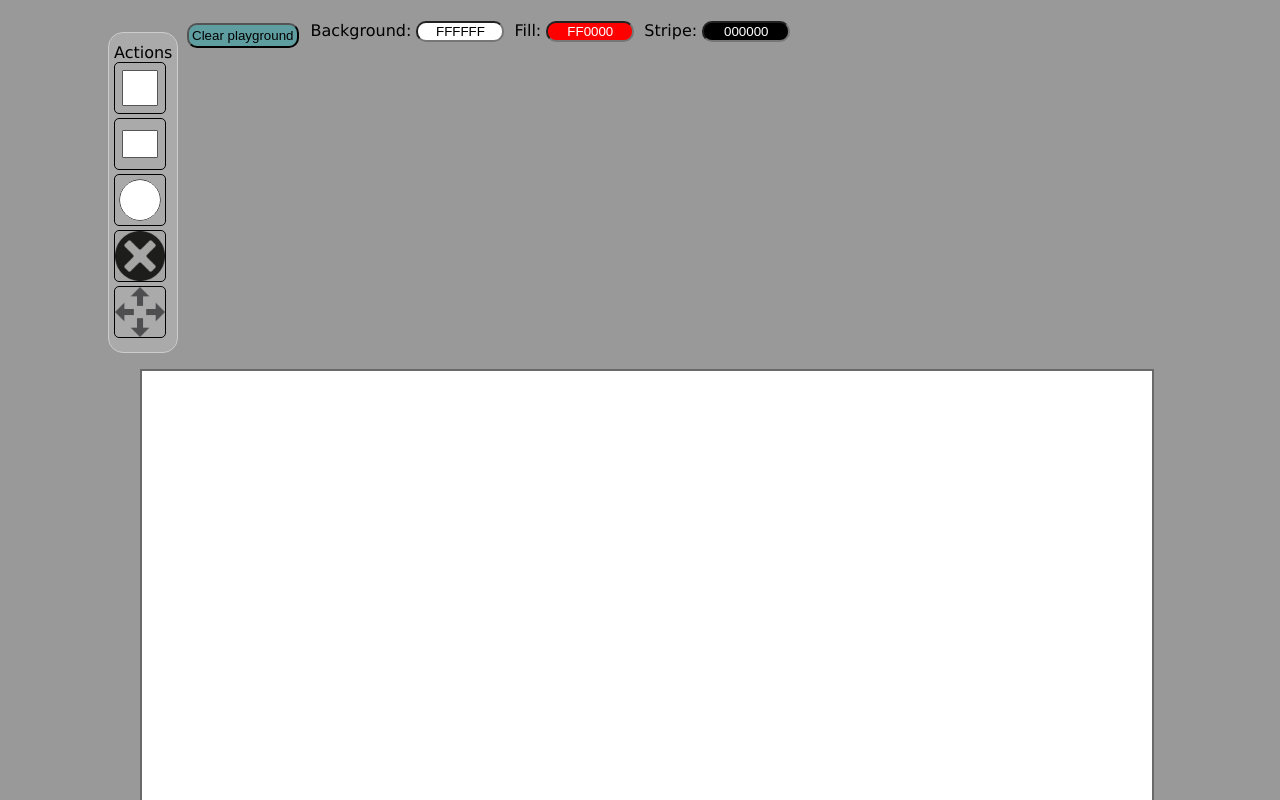
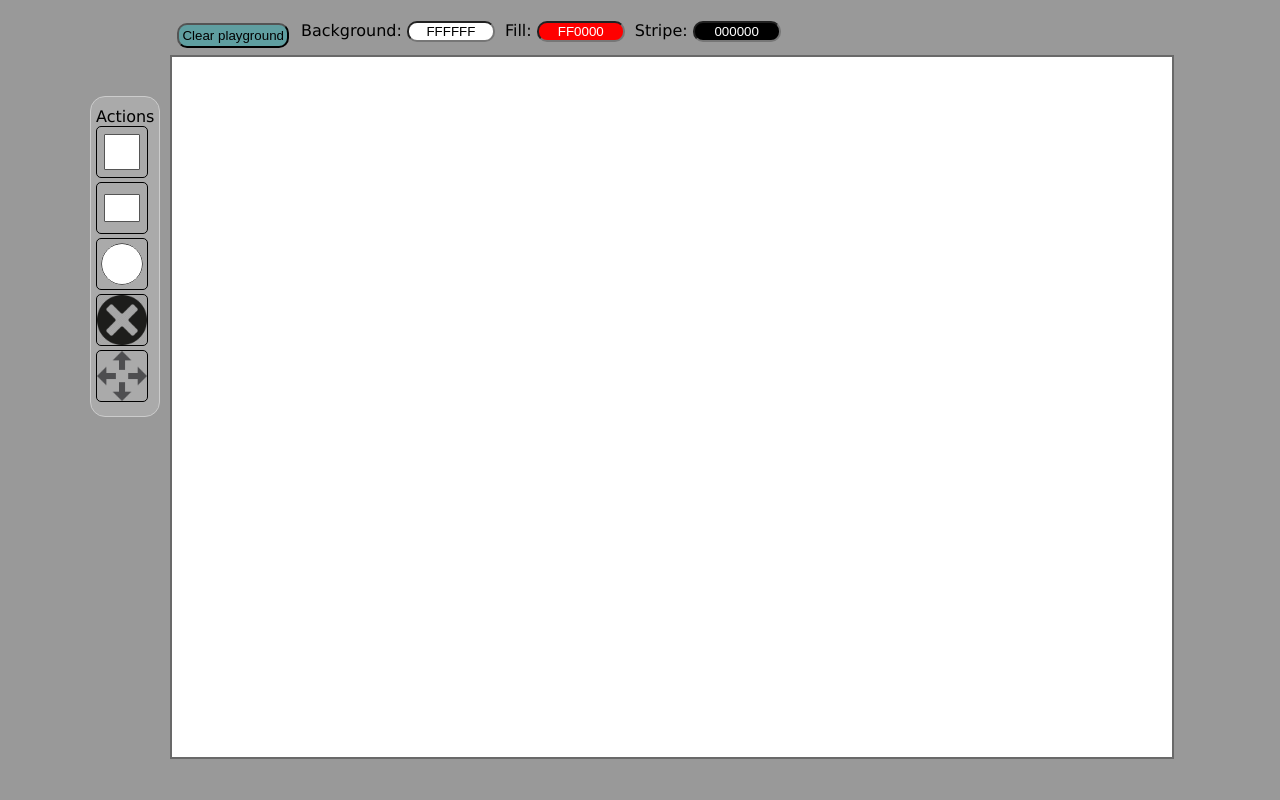
Before and after one commit to pestanko/SimpleDraw, a plain HTML site: page index.html in a window 1280 px wide. Shown: the top 800 px of the page. Drawn offline with Linux system fonts and the light colour scheme.

Commit message:
Layout update

```diff
--- a/css/layout.css
+++ b/css/layout.css
@@ -9,7 +9,7 @@ body
 }
 
 #content {
-    width: 1000px;
+    width: 1100px;
     margin:auto;
 }
 
@@ -18,7 +18,7 @@ body
 {
     maring: 10px;
     maring-top: 20px;
-    padding: 5px;
+    padding: 0px;
     border: 2px solid dimgray;
 }
 
@@ -66,15 +66,14 @@ input
 #menuObjects
 {
     width: 60px;
-    float:left;
-    margin-left: 100px;
     padding: 0px;
 }
 
 #menuObjects ul
 {
     float: left;
-    maring: 0px;
+    margin-right: 10px;
+    margin-top: 80px;
     padding: 10px 5px;
 
     list-style: none;
--- a/index.html
+++ b/index.html
@@ -23,6 +23,10 @@
     </script>
 </head>
 <body>
+
+
+    <div id="content">
+
         <div id="menuObjects" class="menu">
             <ul>
                 <li>
@@ -47,7 +51,6 @@
 
         </div>
 
-    <div id="content">
         <header id="header">
             <ul class="inline">
                 <li>
```
Lines whose indentation alone changed are shown as unchanged.
